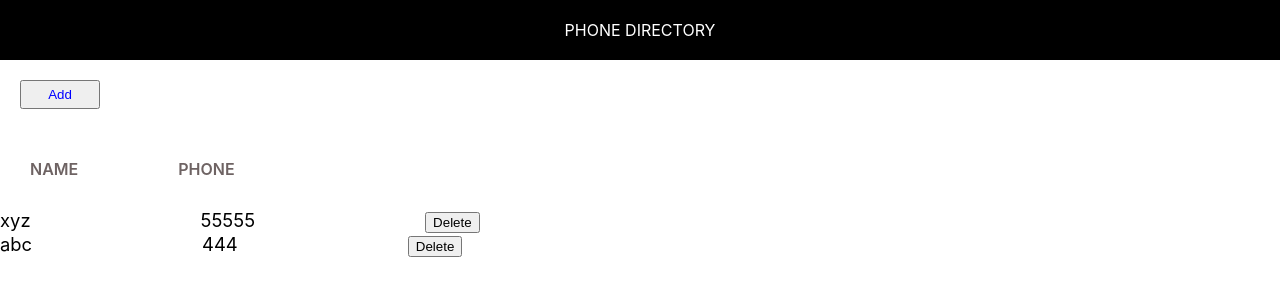
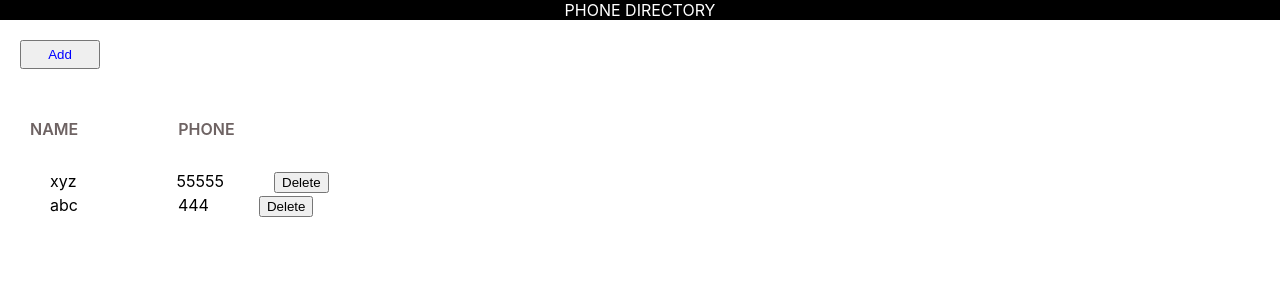
Before and after one commit to Vinny-vy/Phone-directory, a React (Create React App) app: page / in a window 1280 px wide. Shown: the top 300 px of the page. Built offline with nearby package versions, Linux system fonts and the light colour scheme.

Commit message:
Props: Passed 'heading' to Header component as prop

```diff
--- a/src/App.js
+++ b/src/App.js
@@ -48,7 +48,7 @@ class App extends Component{
       ];
    return (
       <div>
-      <Header />
+      <Header heading="Phone Directory" />
       <div className="component-body-container">
         <button className="custom_btn add_btn">Add</button>
           </div>
@@ -60,8 +60,8 @@ class App extends Component{
           {
             subs.map(sub => {
               return <div key={sub.id} className="grid-container">
-            <span className="grid-item">{sub.name}</span>
-            <span className="grid-item">{sub.phone}</span>
+            <span className="grid-item1">{sub.name}</span>
+            <span className="grid-item1">{sub.phone}</span>
             <span className="grid-item action-btn-container">
               <button className="custom-btn delete-btn">Delete</button>
             </span>
--- a/src/header.js
+++ b/src/header.js
@@ -1,20 +1,11 @@
 import React from 'react';
 import './header.css'
-const Header = function() {
+const Header = function(props) {
     //const Header = function() {
-    const headerStyle = {
-        textAlign: 'center',
-        padding: 20,
-        background: '#000',
-        color: '#fff',
-        textTransform: 'uppercase'
-    };
-
     return (
         <div className="header">
-        <div style={headerStyle}>
-        Phone Directory
-        </div>
+
+        {props.heading}
         </div>
     )
 }
```
